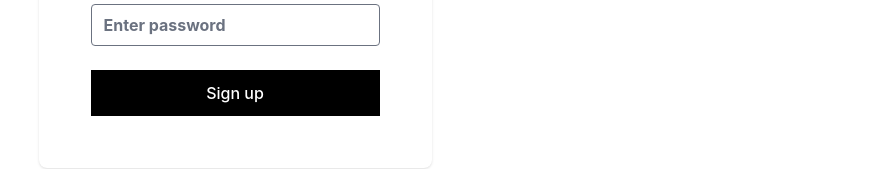
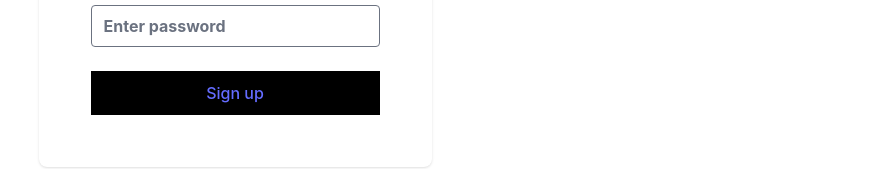
Before and after one commit to ipstoyanov20/ORB.Web, a React (Vite) app: page /register in a window 1280 px wide. Shown: the part 432-601 px from the top of the page, without its empty margins (405-1280 px from the left). Built offline with nearby package versions, Linux system fonts and the light colour scheme.

Commit message:
Fix sign up button and store user data
sign up button now works even if you don't click the text
username now stored in localstorage for testing purposes

```diff
--- a/src/pages/DashBoard.tsx
+++ b/src/pages/DashBoard.tsx
@@ -1,7 +1,7 @@
 export const DashBoard:React.FC = () => {
     return (
             <div className="text-black absolute top-[50%] left-[50%]">
-                Welcome to your Account
+                Welcome to your Account, {window.localStorage.getItem("username")}
             </div>
     );
 }
--- a/src/pages/Register.tsx
+++ b/src/pages/Register.tsx
@@ -20,8 +20,9 @@ function Signup()
       };
 
       function submit() {
-        alert(`${userdata.username} ${userdata.email} ${userdata.password}`);
-        // api call
+        // api call for register
+        // get user info
+        window.localStorage.setItem("username", userdata.username);
       };
 
     return (
@@ -48,11 +49,10 @@ function Signup()
             onChange={onChangePassword}
             placeholder="Enter password"
           ></input>
-          <button className="m-3 text-[#646cff] bg-black hover:bg-indigo-500 hover:text-slate-950">
-          <Link to='/panel'>
-            Sign up
+
+          <Link to='/panel' onClick={submit} className="m-3 text-[#646cff] bg-black hover:bg-indigo-500 hover:text-slate-950 p-2.5 ">
+              Sign up
           </Link>
-          </button>
         </div>
       </>
     );
```
